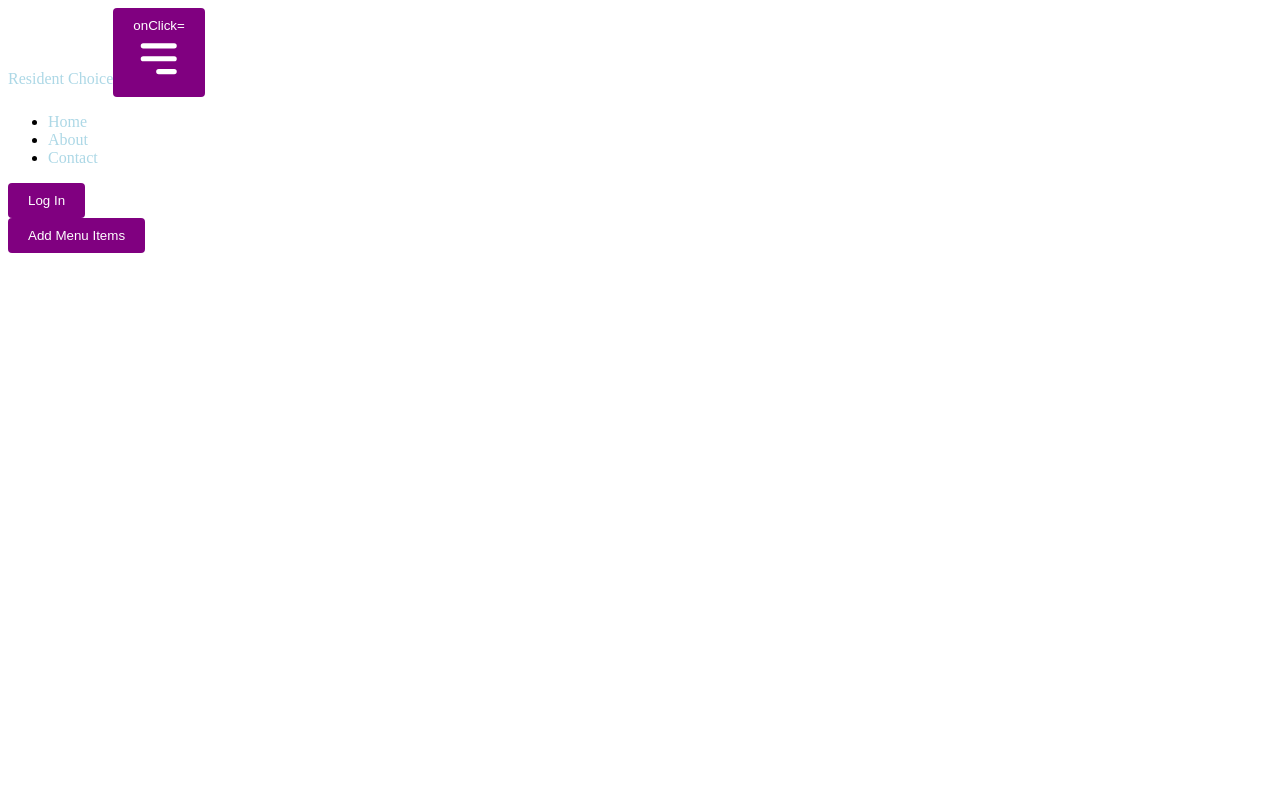
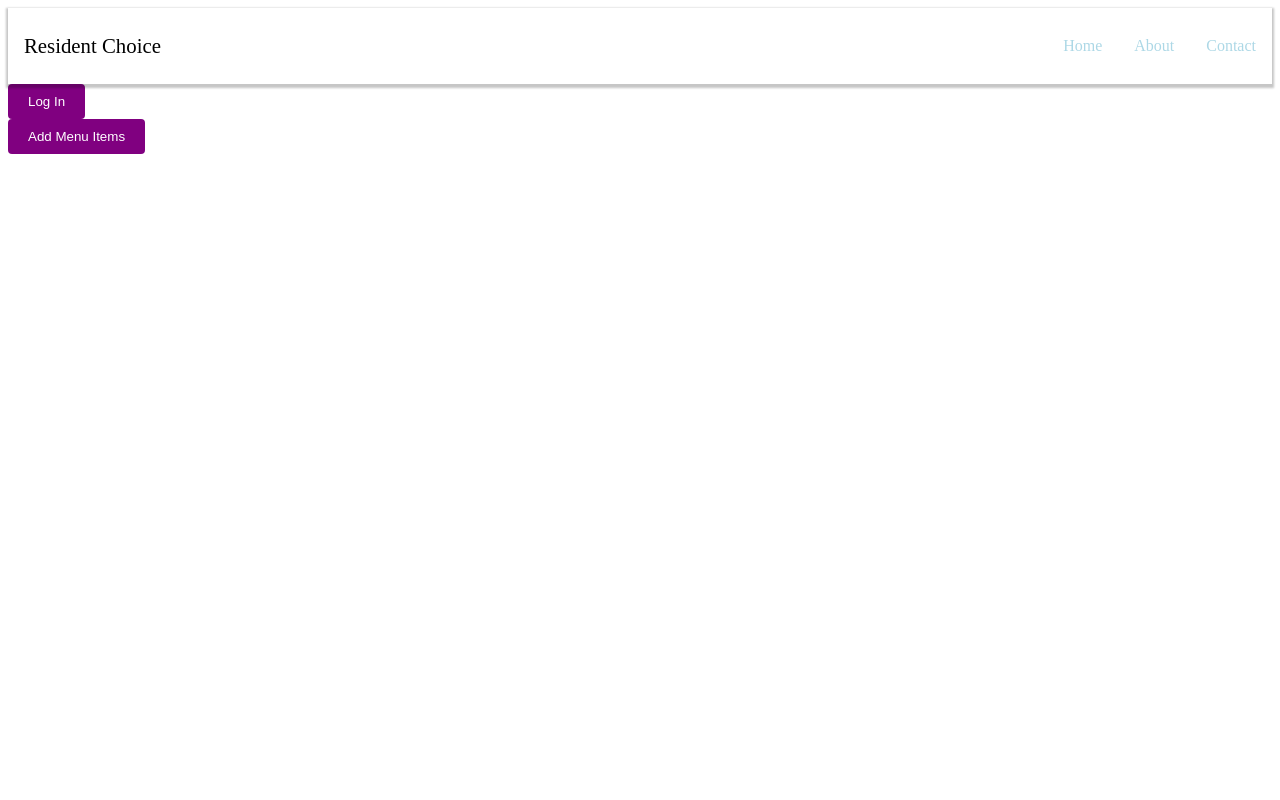
Before and after one commit to adesewa293/reesident-choice-frontend, a React (Create React App) app: page / in a window 1280 px wide. Shown: the top 800 px of the page. Built offline with nearby package versions, Linux system fonts and the light colour scheme; no server answers.

Commit message:
fix navbar styling

```diff
--- a/src/Components/Navbar.js
+++ b/src/Components/Navbar.js
@@ -4,6 +4,7 @@
 // import Header from "./Navbar.css";
 
 import { useState } from "react";
+import './Navbar.css'
 
 export default function Navbar(){
     const [isNavExpanded, setIsNavExpanded] = useState(false)
@@ -13,10 +14,10 @@
         <a href="/" className="brand-name">
         Resident Choice
         </a>
-        <button className="nav-btn" >
+        <button className="nav-btn"
             onClick={() => {
                 setIsNavExpanded(!isNavExpanded);
-            }}
+            }}>
         <svg
             xmlns="http://www.w3.org/2000/svg"
             className="h-5 w-5"
```
